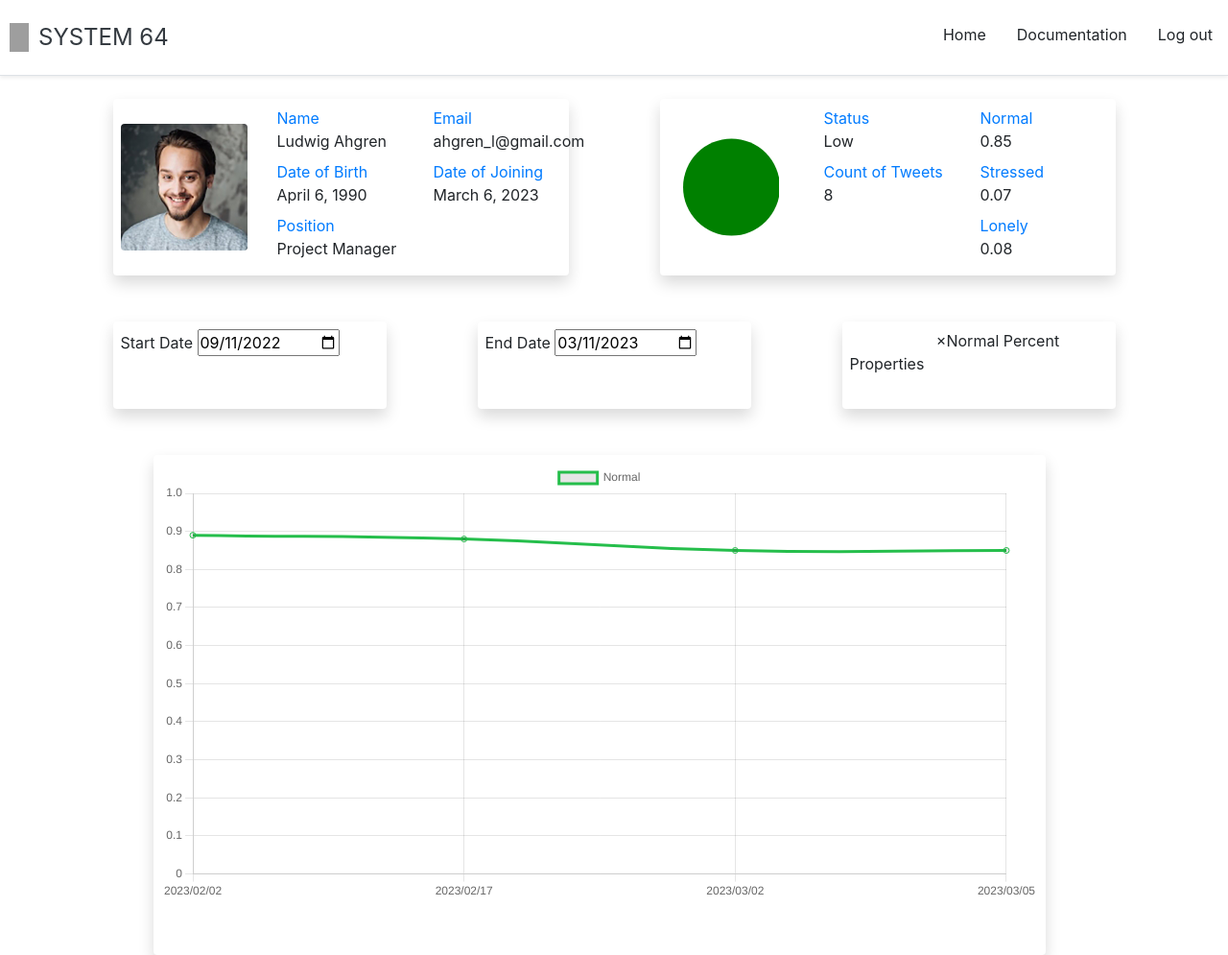
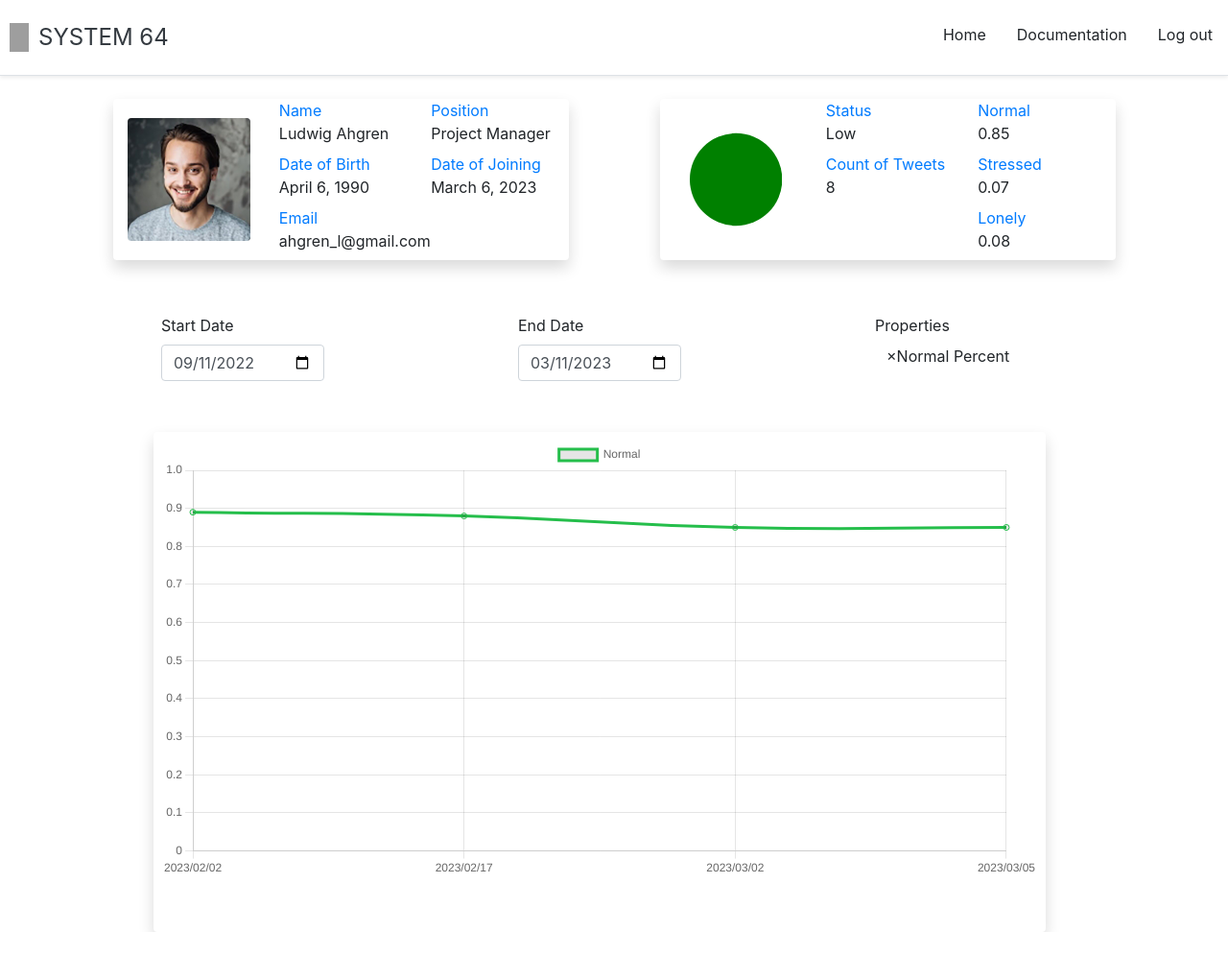
Before and after one commit to Daria1325/Burnout-Detection-through-Analysis-of-Workers-Tweets-using-SVM, a Django app: page /employee/1/ in a window 1280 px wide. Shown: the whole page at 96% size. After the commit the page ends 971 px from the top, so only its background shows below. Run offline with Django 3.2, Linux system fonts and the light colour scheme; a user stored in the database is signed in; data comes from the database, SQL or seed files in the repository; some libraries are stand-ins or nearby versions; grey boxes are pictures that could not be loaded.

Commit message:
web changes profile page

```diff
--- a/employee/templates/profile/profile.html
+++ b/employee/templates/profile/profile.html
@@ -4,7 +4,7 @@
 
 <div class="container" data-js-vars="{{ results }}">
     <div class ="row align-items-stretch">
-    <div class="col-5 ms-auto me-auto shadow p-2 mb-5 bg-white rounded">
+    <div class="col-12 col-md-5 ms-auto me-auto shadow mb-5 bg-white rounded">
         <div class="row">
         <div class="col-4 align-self-center">
             {% if  employee.avatar %}
@@ -28,14 +28,14 @@
                 <p class="mb-2">{{employee.birth_date}}</p>
             </div>
             <div >
-                <p class="m-0 text-primary">Position</p>
-                <p class="mb-2">{{employee.position}}</p>
+                <p class="m-0 text-primary">Email</p>
+                <p class="mb-2">{{employee.email}}</p>
             </div>
         </div>
         <div class="col-4">
             <div >
-                <p class="m-0 text-primary">Email</p>
-                <p class="mb-2">{{employee.email}}</p>
+                <p class="m-0 text-primary">Position</p>
+                <p class="mb-2">{{employee.position}}</p>
             </div>
             <div >
                 <p class="m-0 text-primary">Date of Joining</p>
@@ -44,11 +44,11 @@
         </div>
     </div>
     </div>
-    <div class="col-5 me-auto ms-auto shadow p-2 mb-5 bg-white rounded">
+    <div class="col-12 col-md-5 me-auto ms-auto shadow mb-5 bg-white rounded">
         <div class="row">
             <div class="col-4">
                 {% if last_results.status == 'Low' %}
-                <svg xmlns="http://www.w3.org/2000/svg" width="20" height="20" fill="green" class="bi bi-circle-fill w-100 h-100 p-3" viewBox="0 0 16 16">
+                <svg xmlns="http://www.w3.org/2000/svg" width="20" height="20" fill="green" class="bi bi-circle-fill w-100 h-100 p-lg-3 p-0" viewBox="0 0 16 16">
                     <circle cx="50%" cy="50%" r="8"/>
                 </svg>
                 {% endif %}
@@ -91,22 +91,24 @@
     </div>
     </div>
     <div class ="row align-items-stretch">
-        <div class="col-3 ms-auto me-auto shadow p-2 mb-5 bg-white rounded">
-            <label>Start Date</label>
-            <input type = "date" id="start_date" name = "start_date">
+        <div class ="row align-items-stretch">
+            <div class="col-lg-2 col-md-3 ms-auto me-auto p-2 mb-2 bg-white rounded">
+                <label for="start_date">Start Date</label>
+                <input class="w-100 form-control" type = "date" id="start_date" name = "start_date">
             </div>
-        <div class="col-3 ms-auto me-auto shadow p-2 mb-5 bg-white rounded">
+            <div class="col-lg-2 col-md-3 ms-auto me-auto p-2 mb-2 bg-white rounded">
                 <label for="end_date">End Date</label>
-            <input type = "date" id="end_date" name = "end_date">
+                <input class="w-100 form-control" type = "date" id="end_date" name = "end_date">
             </div>
-        <div class="col-3 ms-auto me-auto shadow p-2 mb-5 bg-white rounded">
+            <div class="col-lg-2 col-md-3 ms-auto me-auto p-2 mb-2 bg-white rounded">
                 <label for="multiple-select-field">Properties</label>
                 <select class="form-select" id="multiple-select-field" data-placeholder="Choose properties" multiple>
-                <option value="N" selected>Normal Percent</option>
+                    <option value="N">Normal Percent</option>
                     <option value="S">Stressed Percent</option>
                     <option value="L">Lonely Percent</option>
                     <option value="C">Count of Tweets</option>
                 </select>
+            </div>
         </div>
     <div class ="row align-items-stretch">
         <div class="col-10 h-100 ms-auto me-auto shadow p-2 mb-5 bg-white rounded">
--- a/static/js/script_profile.js
+++ b/static/js/script_profile.js
@@ -1,11 +1,3 @@
-$( '#multiple-select-field' ).select2( {
-    theme: "bootstrap-5",
-    width: $( this ).data( 'width' ) ? $( this ).data( 'width' ) : $( this ).hasClass( 'w-100' ) ? '100%' : 'style',
-    placeholder: $( this ).data( 'placeholder' ),
-    closeOnSelect: false,
-} );
-
-
 // Get results data to JSON
 var data_string = document.getElementsByClassName('container')[0].getAttribute('data-js-vars').replace(/'/g, '"');
 var string_split = data_string.slice(1, data_string.length-1).split('},').map(s=> s+'}');
@@ -15,6 +7,47 @@
     results.push(JSON.parse(string_split[i]) || '{}');
 }
 
+// set multiselect property select
+$( '#multiple-select-field' ).select2( {
+    theme: "bootstrap-5",
+    width: $( this ).data( 'width' ) ? $( this ).data( 'width' ) : $( this ).hasClass( 'w-100' ) ? '100%' : 'style',
+    placeholder: $( this ).data( 'placeholder' ),
+    closeOnSelect: false
+});
+$(".select2-search, .select2-focusser").remove();
+
+function getProperties(data){
+    var props = [];
+    for (let i = 0; i < data.length; i++){
+        props.push(data[i].id);
+    }
+    return props;
+}
+
+function setTags($select){
+   var $liElements = $select.next('span.select2').find('ul').find('li');
+   for (var $item of $liElements){
+    $item.classList.add("pb-0", "pe-1", "ps-1", "pt-0", "mb-0");
+}
+   var $spanElements = $liElements.find('span');
+    for (var $item of $spanElements){
+        $item.textContent = $item.textContent.slice(0,1);
+    }
+}
+
+$('#multiple-select-field').on('change', function (e) {
+    const $select = $(this);
+    var data = $select.select2('data');
+    props = getProperties(data);
+    setTags($select);
+    chart.destroy();
+    chart = createChart(filtered_results,props);
+  });
+
+
+
+
+//Ititial variables an fields
 var props = ["N"];
 var filtered_results = [];
 
@@ -24,7 +57,11 @@
 filtered_results = filter_results_by_date("","", results);
 
 var chart = createChart(results, props)
+$('#multiple-select-field').val('N');
+$('#multiple-select-field').trigger('change');
 
+
+// Date fileds
 function filter_results_by_date(start, end, results){
     if (end===""){
         document.getElementById('end_date').value = moment().format('YYYY-MM-DD');
@@ -49,7 +86,6 @@
     return filtered_results
 }
 
-
 $('#start_date').on('change', function (e) {
     var start_date = document.getElementById('start_date').value;
     var end_date = document.getElementById('end_date').value;
@@ -70,23 +106,11 @@
 
 
 
-function getProperties(data){
-    var props = [];
-    for (let i = 0; i < data.length; i++){
-        props.push(data[i].id);
-    }
-    return props;
-}
-
-$('#multiple-select-field').on('change', function (e) {
-    var data = $('#multiple-select-field').select2('data');
-    props = getProperties(data);
-    chart.destroy();
-    chart = createChart(filtered_results,props);
-  });
 
 
 
+
+// Create chart
 function createChart(results, properties){
     const ctx = document.getElementById('myChart');
     var labels = [];
```
Also changed, not shown: personal/templates/personal/home.html (+18 -8 lines). Lines whose indentation alone changed are shown as unchanged.
